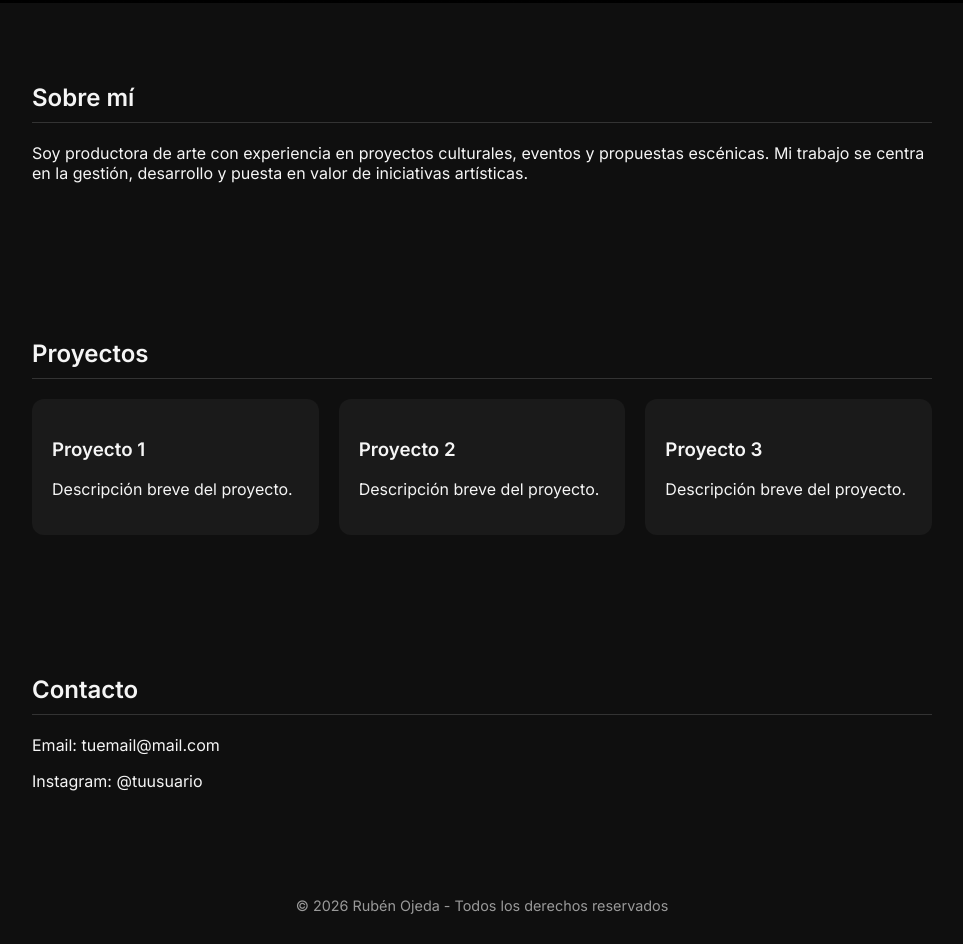
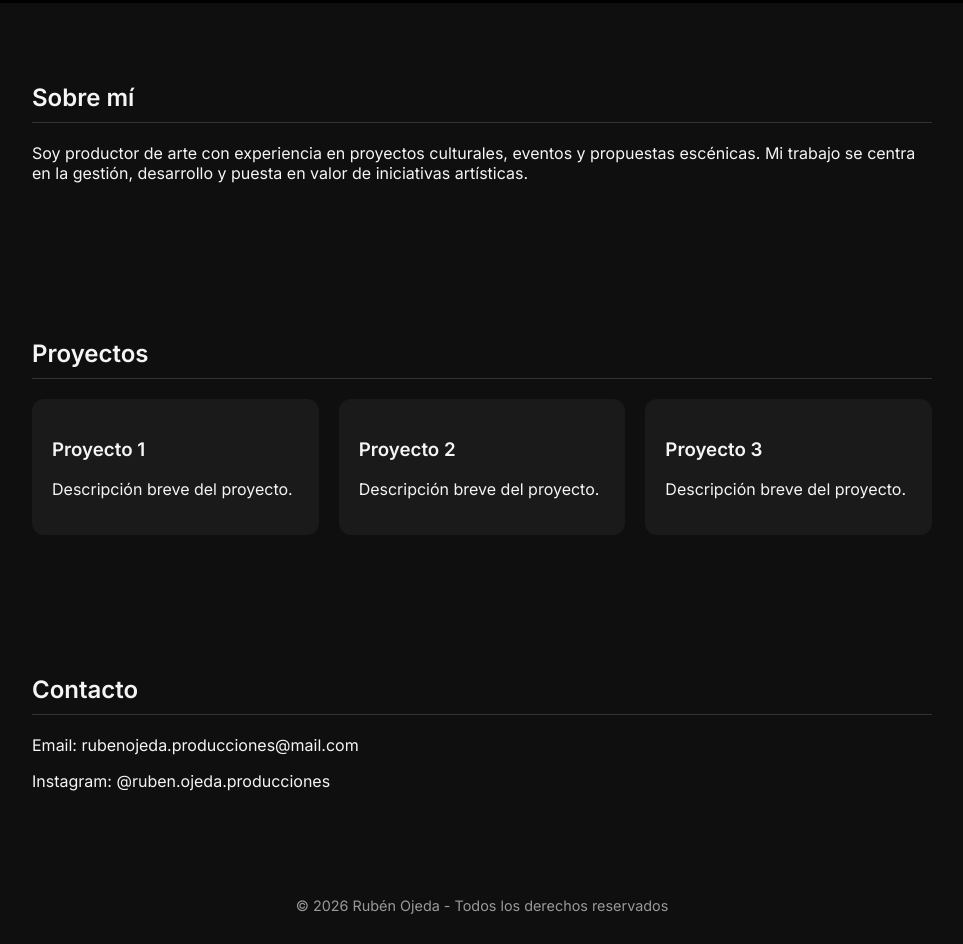
Before and after one commit to Ruben-Ojeda/RubenOjeda, a plain HTML site: page index.html in a window 1280 px wide. Shown: the part 797-1741 px from the top of the page, without its empty margins (158-1121 px from the left). Drawn offline with nearby package versions, Linux system fonts and the light colour scheme.

Commit message:
Update index.html

```diff
--- a/index.html
+++ b/index.html
@@ -76,7 +76,7 @@
 <section>
   <h2>Sobre mí</h2>
   <p>
-    Soy productora de arte con experiencia en proyectos culturales, eventos y propuestas escénicas.
+    Soy productor de arte con experiencia en proyectos culturales, eventos y propuestas escénicas.
     Mi trabajo se centra en la gestión, desarrollo y puesta en valor de iniciativas artísticas.
   </p>
 </section>
@@ -101,8 +101,8 @@
 
 <section>
   <h2>Contacto</h2>
-  <p>Email: tuemail@mail.com</p>
-  <p>Instagram: @tuusuario</p>
+  <p>Email: rubenojeda.producciones@mail.com</p>
+  <p>Instagram: @ruben.ojeda.producciones</p>
 </section>
 
 <footer>
```
